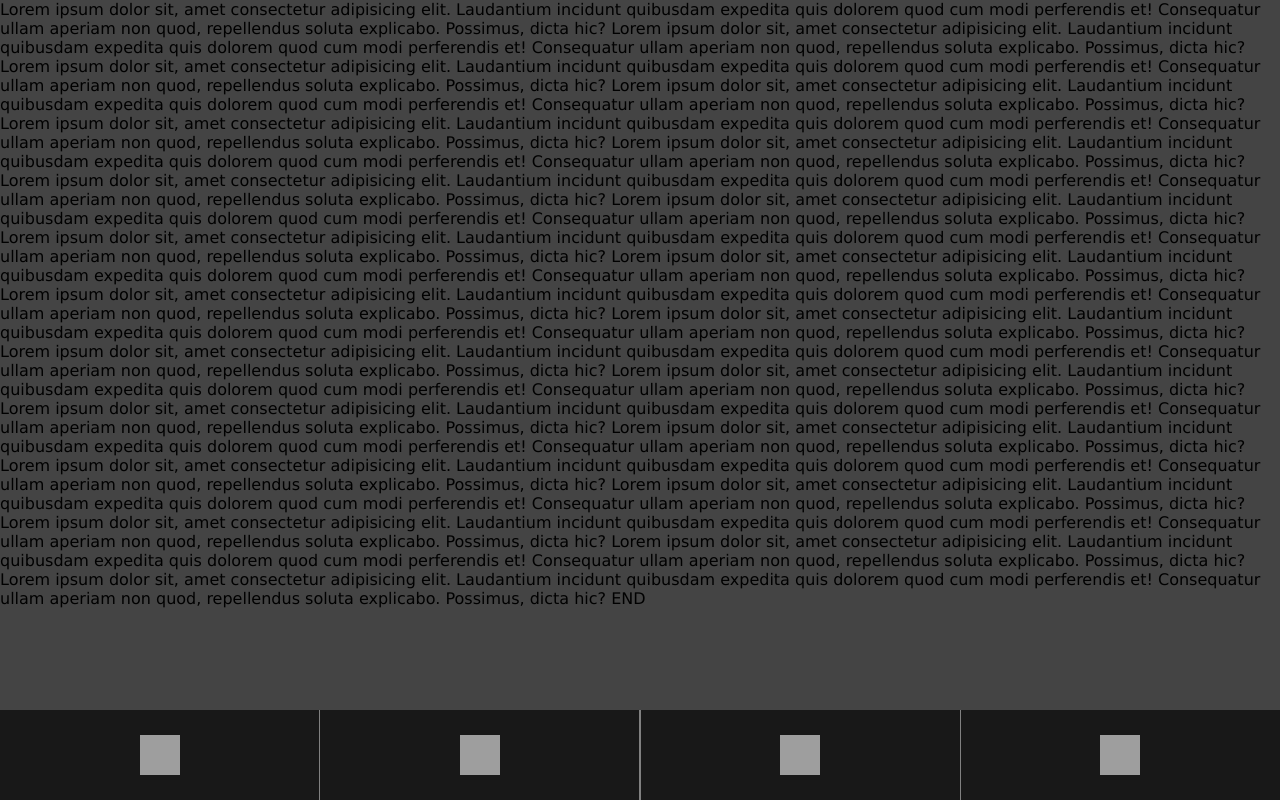
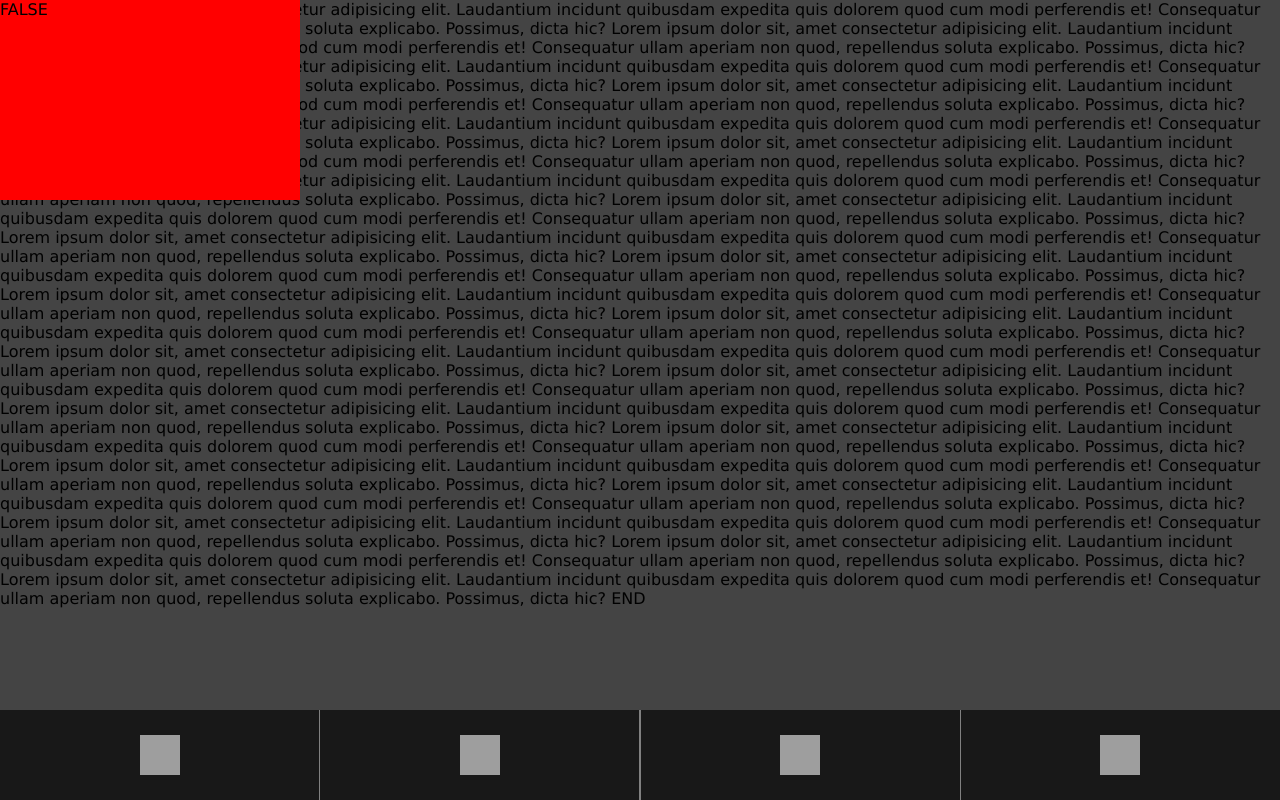
Before and after one commit to joecapra/soaring, a React (Create React App) app: page /rangerings in a window 1280 px wide. Built offline with nearby package versions, Linux system fonts and the light colour scheme; grey boxes are pictures that could not be loaded.

Commit message:
Revert to this

```diff
--- a/public/index.html
+++ b/public/index.html
@@ -26,7 +26,7 @@
       work correctly both with client-side routing and a non-root public URL.
       Learn how to configure a non-root public URL by running `npm run build`.
     -->
-    <title>React App</title>
+    <title>React App cool okbuddy</title>
   </head>
   <body>
     <noscript>You need to enable JavaScript to run this app.</noscript>
--- a/src/App.js
+++ b/src/App.js
@@ -9,8 +9,10 @@ import Checklists from "./components/Checklists";
 import List from "./components/List";
 import Speeds from "./components/Speeds";
 
-function App() {
+function App(props) {
   const [currentPage, setCurrentPage] = useState();
+
+  const [ass, setAss] = useState(props.cachedForOfflineComplete);
 
   const loadPage = useCallback((page, payload) => {
     switch (page) {
@@ -45,10 +47,16 @@ function App() {
     loadPage("home");
   }, [loadPage]);
 
+  useEffect(() => {
+    console.log("something prop has changedto", props.cachedForOfflineComplete);
+    setAss(props.cachedForOfflineComplete);
+  }, [props.cachedForOfflineComplete]);
+
   return (
     <div className="App">
       <div className="content">{currentPage}</div>
       <Nav onClick={loadPage} />
+      <div className="toast">{ass ? "TRUE" : "FALSE"}</div>
     </div>
   );
 }
--- a/src/app.scss
+++ b/src/app.scss
@@ -18,6 +18,7 @@
 
 .App {
   height: 100%;
+  position: relative;
 }
 
 body, html {
@@ -28,3 +29,11 @@ html {
   height: 100%;
 
 }
+
+.toast {
+  width: 300px;
+  height: 200px;
+  position: absolute;
+  top:0;
+  background: red;
+}
--- a/src/index.js
+++ b/src/index.js
@@ -5,17 +5,30 @@ import * as serviceWorkerRegistration from "./serviceWorkerRegistration";
 import reportWebVitals from "./reportWebVitals";
 
 const root = ReactDOM.createRoot(document.getElementById("root"));
+
+let cachedForOfflineComplete = false;
+let waitingToUpdate = false;
+
 root.render(
   <React.StrictMode>
-    <App />
+    <App
+      cachedForOfflineComplete={cachedForOfflineComplete}
+      waitingToUpdate={waitingToUpdate}
+    />
   </React.StrictMode>
 );
 
 // If you want your app to work offline and load faster, you can change
 // unregister() to register() below. Note this comes with some pitfalls.
 // Learn more about service workers: https://cra.link/PWA
-serviceWorkerRegistration.register();
-// serviceWorkerRegistration.unregister();
+// serviceWorkerRegistration.register({
+//   onSuccess: () => {
+//     console.warn("!!!!!!!!!!!!!!!cachedForOfflineComplete change to true");
+//     cachedForOfflineComplete = true;
+//   },
+//   onUpdate: () => (waitingToUpdate = true),
+// });
+serviceWorkerRegistration.unregister();
 
 // If you want to start measuring performance in your app, pass a function
 // to log results (for example: reportWebVitals(console.log))
--- /dev/null
+++ b/src/test.jsx
@@ -0,0 +1 @@
+import { useState, useCallback, useEffect } from "react"; import * as serviceWorkerRegistration from "../serviceWorkerRegistration"; export const useServiceWorker = () => { const [waitingWorker, setWaitingWorker] = useState < ServiceWorker | null > (null); const [showReload, setShowReload] = useState < boolean > false;  // called when a service worker  // updates. this function is a callback  // to the actual service worker  // registration onUpdate.  const onSWUpdate = useCallback((registration: ServiceWorkerRegistration) => {    setShowReload(true);    setWaitingWorker(registration.waiting);  }, []);  // simply put, this tells the service  // worker to skip the waiting phase and then reloads the page  const reloadPage = useCallback(() => {    waitingWorker?.postMessage({ type: "SKIP_WAITING" });    setShowReload(false);    window.location.reload();  }, [waitingWorker]);  // register the service worker  useEffect(() => {    // If you want your app to work offline and load faster, you can change    // unregister() to register() below. Note this comes with some pitfalls.    // Learn more about service workers: https://cra.link/PWA    serviceWorkerRegistration.register({      onUpdate: onSWUpdate,    });  }, [onSWUpdate]);  return { showReload, waitingWorker, reloadPage };};
```
Also changed, not shown: src/service-worker.js (+0 -7 lines), src/serviceWorkerRegistration.js (+21 -17 lines).
